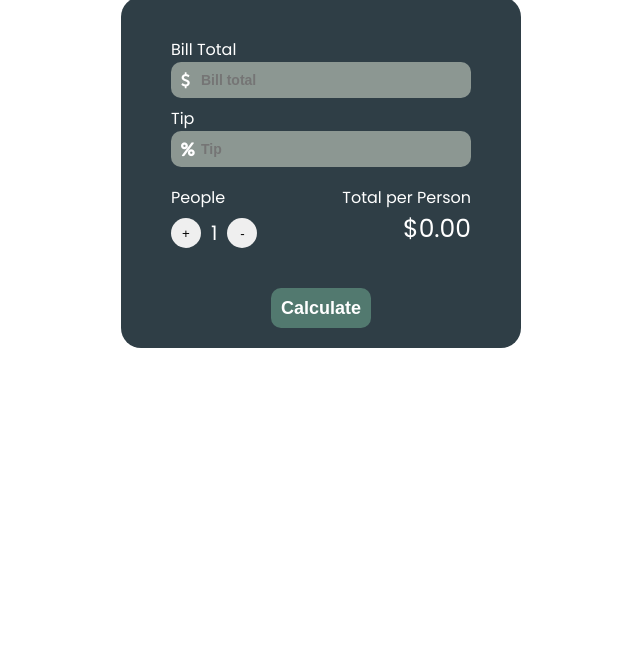
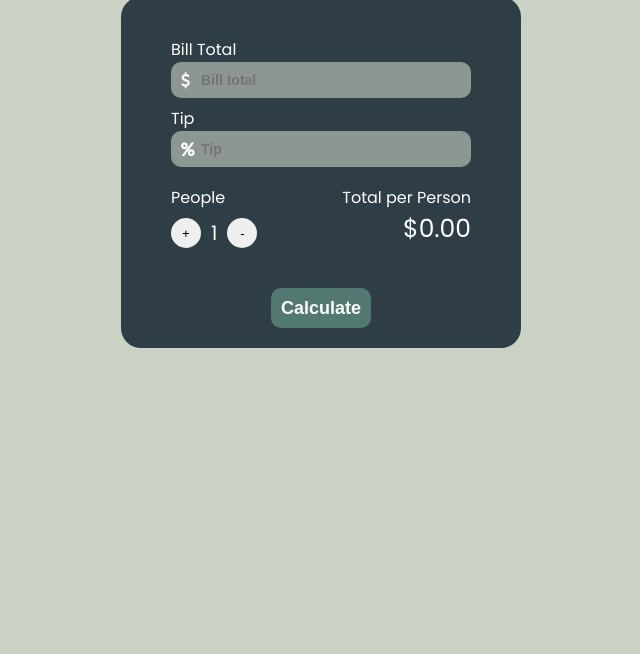
Before and after one commit to NunonCunha/tipcalculator, a plain HTML site: page index.html in a window 1280 px wide. Shown: the part 146-800 px from the top of the page, without its empty margins (319-959 px from the left). Drawn offline with Linux system fonts and the light colour scheme.

Commit message:
background color

```diff
--- a/style.css
+++ b/style.css
@@ -2,6 +2,10 @@
     margin: 0;
     padding: 0;
     box-sizing: border-box;
+}
+
+body{
+    background-color: #CAD2C5;
 }
 
 #container{
```
